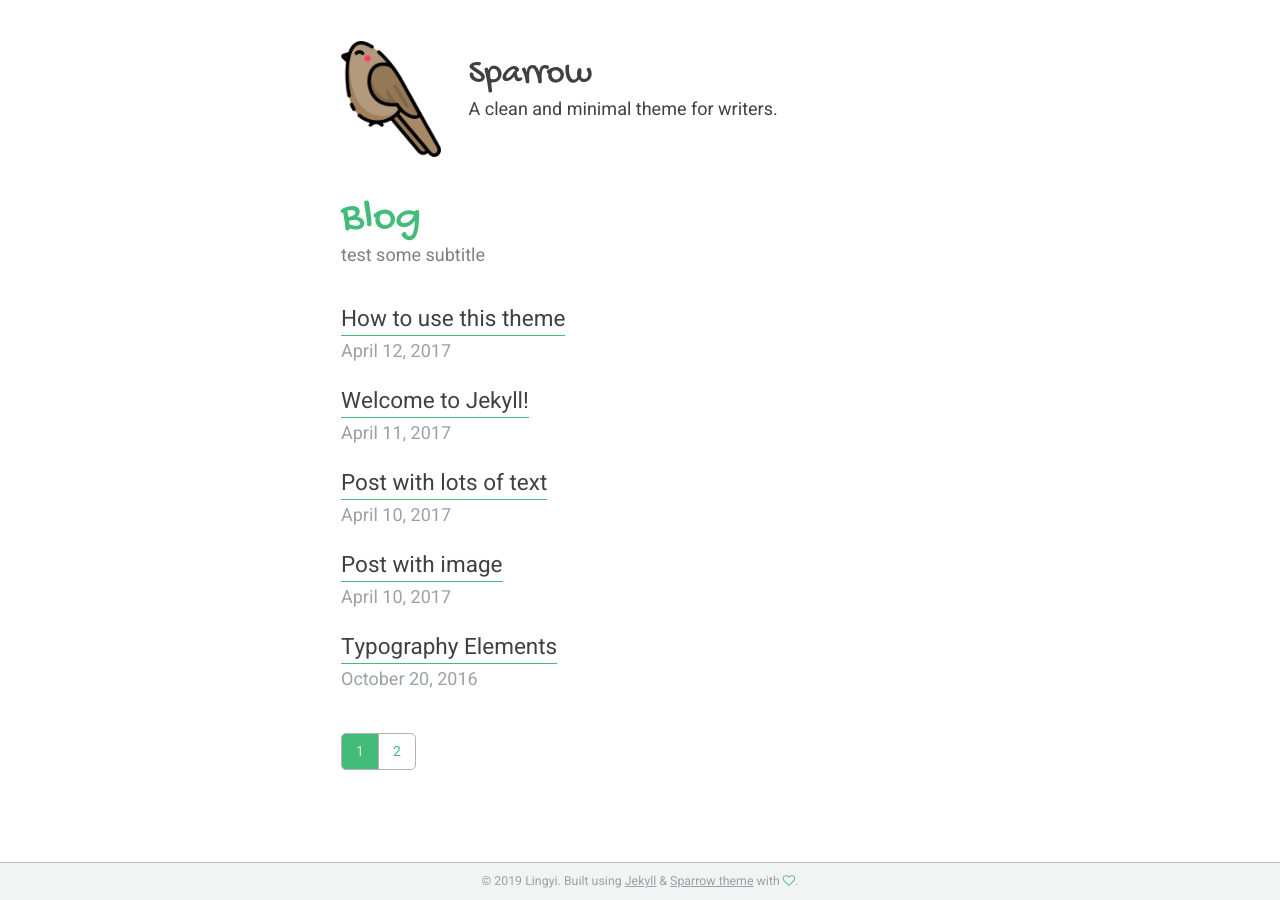
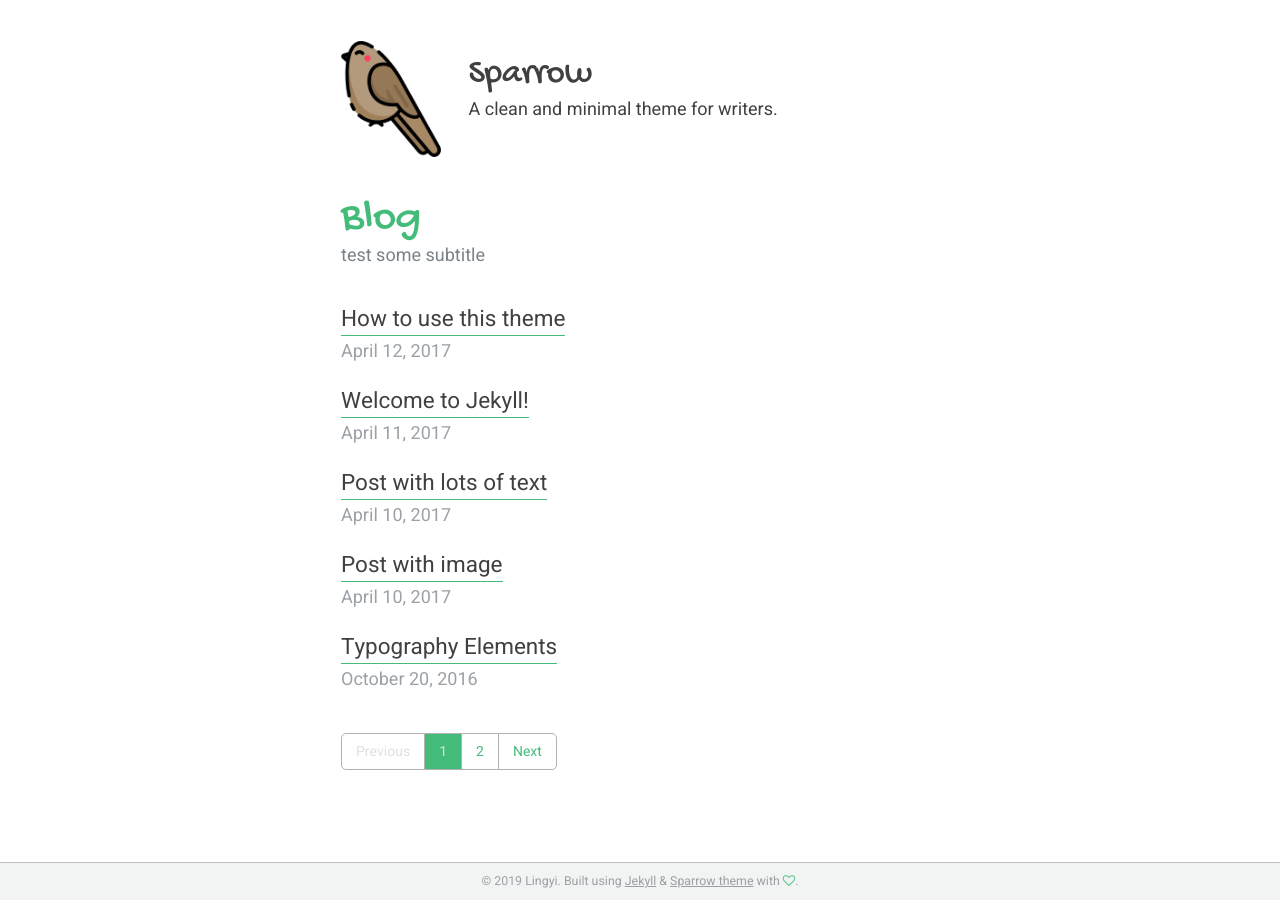
Before and after one commit to lingxz/sparrow, a Jekyll site: the page built from blog/index.html, in a window 1280 px wide. Built offline with Jekyll 4.4.1, drawn with Linux system fonts in a browser that asks for light colours; the list of posts is cut into pages by our own code.

Commit message:
'Next' and 'previous' buttons for pagination

```diff
--- a/_includes/paginator.html
+++ b/_includes/paginator.html
@@ -1,7 +1,23 @@
 {% if paginator.page_trail %}
-  <nav class="pagination">
-  {% for trail in paginator.page_trail %}
-    <li><a {% if page.url == trail.path %}class="disabled current"{% endif %} href="{{ trail.path | absolute_url }}" title="{{trail.title}}">{{ trail.num }}</a></li>
-  {% endfor %}
-  </nav>
+    <nav class="pagination">
+
+        {% comment %} Link for previous page {% endcomment %}
+        {% if paginator.previous_page %}
+            <li><a href="{{ paginator.previous_page_path | prepend: site.baseurl | replace: '//', '/' }}">Previous</a></li>
+        {% else %}
+            <li><a href="#" class="disabled"><span aria-hidden="true">Previous</span></a></li>
+        {% endif %}
+
+        {% for trail in paginator.page_trail %}
+            <li><a {% if page.url == trail.path %}class="disabled current"{% endif %} href="{{ trail.path | absolute_url }}" title="{{trail.title}}">{{ trail.num }}</a></li>
+        {% endfor %}
+
+        {% comment %} Link next page {% endcomment %}
+        {% if paginator.next_page %}
+            <li><a href="{{ paginator.next_page_path | prepend: site.baseurl | replace: '//', '/' }}">Next</a></li></a></li>
+        {% else %}
+            <li><a href="#" class="disabled"><span aria-hidden="true">Next</span></a></li>
+        {% endif %}
+
+    </nav>
 {% endif %}
```
